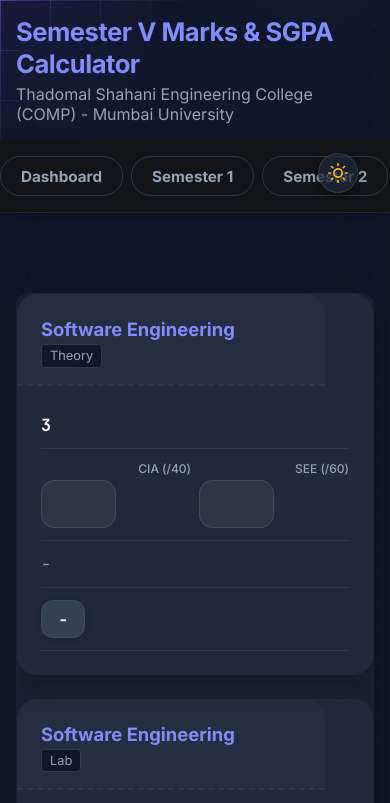
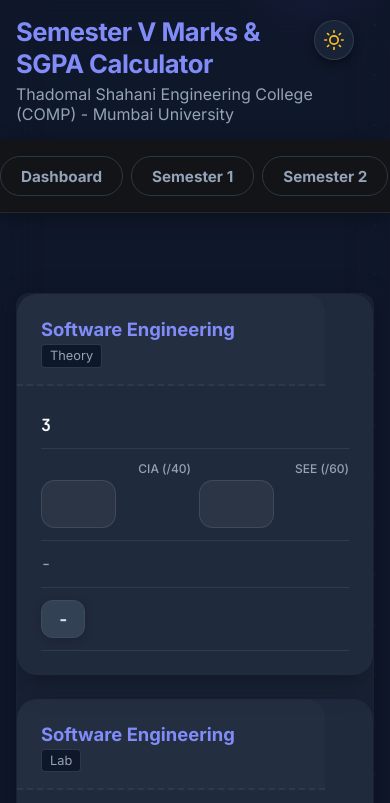
Before and after one commit to Sankait45/CGPA-Calculator, a plain HTML site: page index.html in a window 390 px wide. Shown: the top 803 px of the page. Drawn offline with Linux system fonts and the light colour scheme.

Commit message:
fix: relocate theme toggle to header to perfectly resolve mobile overlap
- Physically moved the dark mode toggle button out of the navigation bar in all HTML files
- Placed the toggle directly into the header to prevent it from scrolling with the nav links
- Added CSS rules to permanently anchor the toggle to the top-right corner
- Added right-padding to header titles so long text doesn't clash with the toggle
- Cleaned up redundant Javascript relocation logic

```diff
--- a/index.html
+++ b/index.html
@@ -22,6 +22,11 @@
 
     <div class="container">
         <header>
+<button id="theme-toggle-btn" class="theme-toggle-btn" aria-label="Toggle Dark Mode">
+            <svg class="sun-icon" viewBox="0 0 24 24" fill="none" stroke="currentColor" stroke-width="2" stroke-linecap="round" stroke-linejoin="round"><circle cx="12" cy="12" r="5"></circle><line x1="12" y1="1" x2="12" y2="3"></line><line x1="12" y1="21" x2="12" y2="23"></line><line x1="4.22" y1="4.22" x2="5.64" y2="5.64"></line><line x1="18.36" y1="18.36" x2="19.78" y2="19.78"></line><line x1="1" y1="12" x2="3" y2="12"></line><line x1="21" y1="12" x2="23" y2="12"></line><line x1="4.22" y1="19.78" x2="5.64" y2="18.36"></line><line x1="18.36" y1="5.64" x2="19.78" y2="4.22"></line></svg>
+            <svg class="moon-icon" viewBox="0 0 24 24" fill="none" stroke="currentColor" stroke-width="2" stroke-linecap="round" stroke-linejoin="round"><path d="M21 12.79A9 9 0 1 1 11.21 3 7 7 0 0 0 21 12.79z"></path></svg>
+        </button>
+
             <h1>Semester V Marks & SGPA Calculator</h1>
             <p>Thadomal Shahani Engineering College (COMP) - Mumbai University</p>
 
@@ -35,10 +40,6 @@
                 <a href="sem4.html" class="nav-link">Semester 4</a>
                 <a href="index.html" class="nav-link active">Semester 5</a>
 
-        <button id="theme-toggle-btn" class="theme-toggle-btn" aria-label="Toggle Dark Mode">
-            <svg class="sun-icon" viewBox="0 0 24 24" fill="none" stroke="currentColor" stroke-width="2" stroke-linecap="round" stroke-linejoin="round"><circle cx="12" cy="12" r="5"></circle><line x1="12" y1="1" x2="12" y2="3"></line><line x1="12" y1="21" x2="12" y2="23"></line><line x1="4.22" y1="4.22" x2="5.64" y2="5.64"></line><line x1="18.36" y1="18.36" x2="19.78" y2="19.78"></line><line x1="1" y1="12" x2="3" y2="12"></line><line x1="21" y1="12" x2="23" y2="12"></line><line x1="4.22" y1="19.78" x2="5.64" y2="18.36"></line><line x1="18.36" y1="5.64" x2="19.78" y2="4.22"></line></svg>
-            <svg class="moon-icon" viewBox="0 0 24 24" fill="none" stroke="currentColor" stroke-width="2" stroke-linecap="round" stroke-linejoin="round"><path d="M21 12.79A9 9 0 1 1 11.21 3 7 7 0 0 0 21 12.79z"></path></svg>
-        </button>
       </nav>
         </header>
         <main>
--- a/style.css
+++ b/style.css
@@ -1363,3 +1363,39 @@
         font-weight: 800 !important;
     }
 }
+
+
+/* --- THEME TOGGLE TOP-RIGHT CORNER FIX --- */
+header {
+    position: relative !important;
+}
+
+/* Ensure global toggle is placed correctly in header */
+.theme-toggle-btn {
+    position: absolute !important;
+    top: 1rem !important;
+    right: 1rem !important;
+    z-index: 1000 !important;
+    background: transparent !important;
+    border: 1px solid var(--border-color) !important;
+    box-shadow: none !important;
+}
+
+/* In mobile, give it a background so it stands out if it overlaps anything */
+@media (max-width: 768px) {
+    .theme-toggle-btn {
+        top: 1.25rem !important;
+        right: 1.25rem !important;
+        background: var(--card-bg) !important;
+        box-shadow: 0 4px 10px rgba(0,0,0,0.1) !important;
+    }
+    body.dark-mode .theme-toggle-btn {
+        box-shadow: 0 4px 10px rgba(0,0,0,0.4) !important;
+    }
+
+    /* Ensure the header has enough right-padding so long titles don't hit the toggle */
+    header h1 {
+        padding-right: 3rem !important;
+    }
+}
+/* ----------------------------------------- */
```
Also changed, not shown: dashboard.html (+5 -4 lines), sem1.html (+5 -4 lines), sem2.html (+5 -4 lines), sem3.html (+5 -4 lines), sem4.html (+5 -4 lines), theme.js (line endings or trailing spaces).
